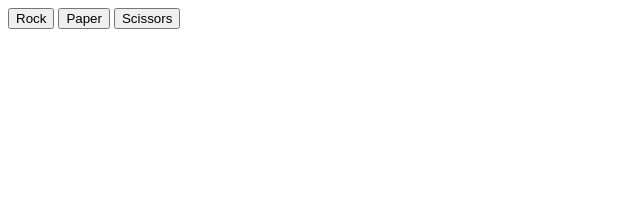
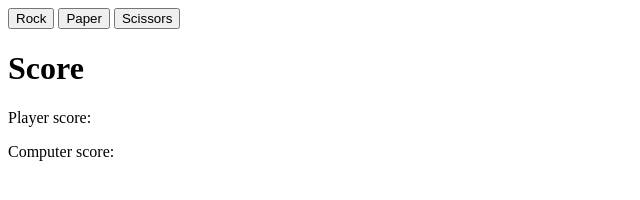
Before and after one commit to TvdH-UX/rock-paper-scissors, a plain HTML site: page index.html in a window 1280 px wide. Shown: the whole page, without its empty margins (0-640 px from the left). Drawn offline with Linux system fonts and the light colour scheme.

Commit message:
Add result section to index.html

```diff
--- a/index.html
+++ b/index.html
@@ -11,10 +11,16 @@
         <button id="rock">Rock</button>
         <button id="paper">Paper</button>
         <button id="scissors">Scissors</button>
-    </container>
+    </div>
+
+    <div class="results">
+        <h1>Score</h1>
+        <p class="playerScore">Player score: </p>
+        <p class="computerScore">Computer score: </p>
+    </div>
 
 </body>
 
-<script src="main.js"></script>
+<script src="main.js" defer></script>
 
 </html>
```
